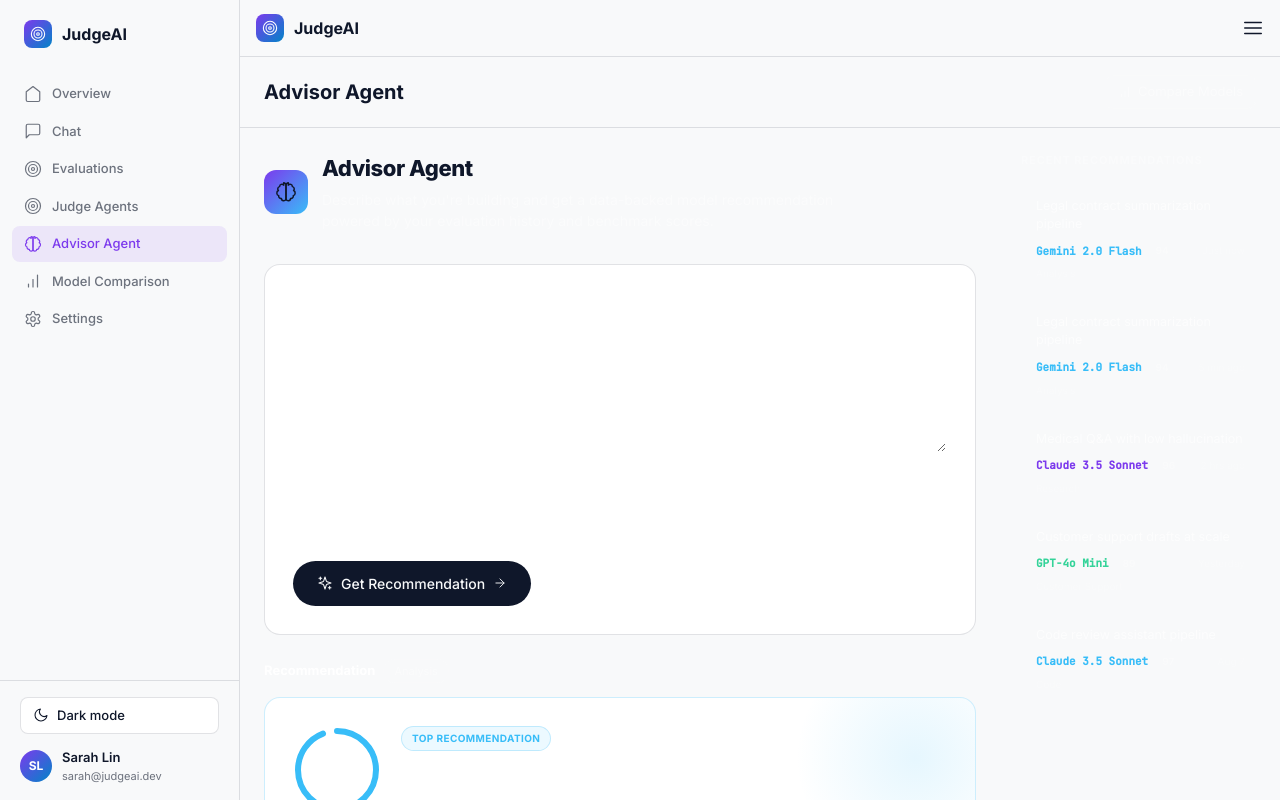
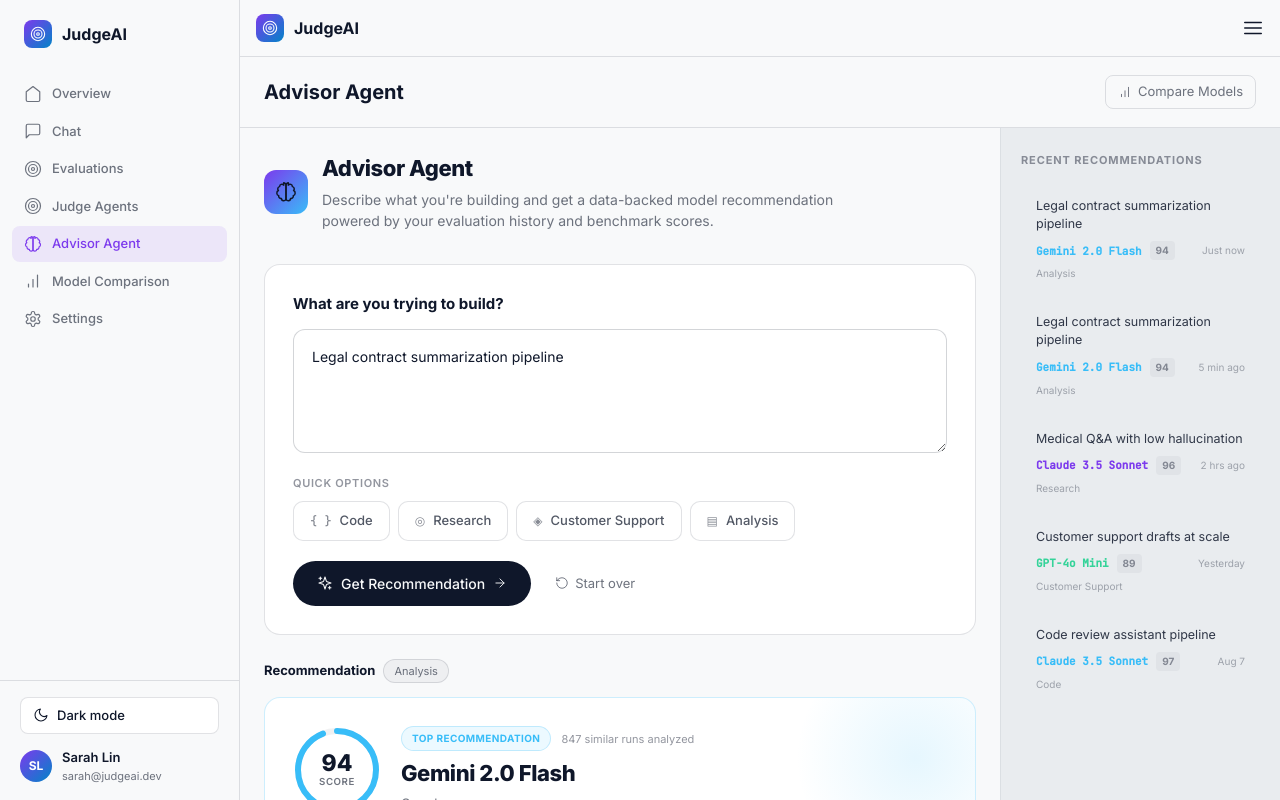
Before and after one commit to Siddhi11-star/llm-evalution-system, a React (Vite) app in the folder frontend/landing_page/: page /dashboard/advisor in a window 1280 px wide. Both pictures are taken after a click on the button 1140 px from the left and 239 px from the top of the page. Shown: the top 800 px of the page. Built offline with nearby package versions, Linux system fonts and the light colour scheme.

Commit message:
Update AdvisorAgent.tsx

```diff
--- a/frontend/landing_page/src/pages/AdvisorAgent.tsx
+++ b/frontend/landing_page/src/pages/AdvisorAgent.tsx
@@ -362,15 +362,15 @@
   return (
     <div style={{ position: 'relative', width: size, height: size, flexShrink: 0 }}>
       <svg viewBox={`0 0 ${size} ${size}`} width={size} height={size} style={{ transform: 'rotate(-90deg)' }}>
-        <circle cx={size / 2} cy={size / 2} r={r} fill="none" stroke="rgba(255,255,255,0.06)" strokeWidth={6} />
+        <circle cx={size / 2} cy={size / 2} r={r} fill="none" stroke="var(--color-border-faint)" strokeWidth={6} />
         <circle cx={size / 2} cy={size / 2} r={r} fill="none" stroke={color} strokeWidth={6}
           strokeDasharray={circ} strokeDashoffset={offset} strokeLinecap="round"
           style={{ transition: 'stroke-dashoffset 0.8s ease' }}
         />
       </svg>
       <div style={{ position: 'absolute', inset: 0, display: 'flex', flexDirection: 'column', alignItems: 'center', justifyContent: 'center' }}>
-        <span style={{ fontSize: size * 0.26, fontWeight: 800, color: '#fff', lineHeight: 1 }}>{score}</span>
-        <span style={{ fontSize: size * 0.11, color: 'rgba(255,255,255,0.4)', fontWeight: 600, letterSpacing: '0.06em' }}>SCORE</span>
+        <span style={{ fontSize: size * 0.26, fontWeight: 800, color: 'var(--color-foreground)', lineHeight: 1 }}>{score}</span>
+        <span style={{ fontSize: size * 0.11, color: 'var(--color-muted)', fontWeight: 600, letterSpacing: '0.06em' }}>SCORE</span>
       </div>
     </div>
   )
@@ -378,9 +378,9 @@
 
 function MetricPill({ label, value, accent }: { label: string; value: string; accent?: string }) {
   return (
-    <div style={{ background: 'rgba(255,255,255,0.03)', borderRadius: 10, padding: '10px 14px', border: '1px solid rgba(255,255,255,0.06)' }}>
-      <div style={{ fontSize: 10, color: 'rgba(255,255,255,0.35)', marginBottom: 4, fontWeight: 600, letterSpacing: '0.06em', textTransform: 'uppercase' }}>{label}</div>
-      <div style={{ fontSize: 15, fontWeight: 700, color: accent ?? '#fff' }}>{value}</div>
+    <div style={{ background: 'var(--color-surface)', borderRadius: 10, padding: '10px 14px', border: '1px solid var(--color-border-faint)' }}>
+      <div style={{ fontSize: 10, color: 'var(--color-muted-faint)', marginBottom: 4, fontWeight: 600, letterSpacing: '0.06em', textTransform: 'uppercase' }}>{label}</div>
+      <div style={{ fontSize: 15, fontWeight: 700, color: accent ?? 'var(--color-foreground)' }}>{value}</div>
     </div>
   )
 }
@@ -392,7 +392,7 @@
   return (
     <ul style={{ listStyle: 'none', margin: 0, padding: 0, display: 'flex', flexDirection: 'column', gap: 8 }}>
       {items.map(item => (
-        <li key={item} style={{ display: 'flex', alignItems: 'flex-start', gap: 8, fontSize: 13, color: 'rgba(255,255,255,0.65)', lineHeight: 1.5 }}>
+        <li key={item} style={{ display: 'flex', alignItems: 'flex-start', gap: 8, fontSize: 13, color: 'var(--color-muted-stronger)', lineHeight: 1.5 }}>
           <span style={{ width: 16, height: 16, borderRadius: '50%', background: bg, border: `1px solid ${border}`, display: 'flex', alignItems: 'center', justifyContent: 'center', color, flexShrink: 0, marginTop: 1, fontSize: 10 }}>
             {variant === 'strength' ? '✓' : '−'}
           </span>
@@ -413,10 +413,10 @@
           <div style={{ flex: 1, minWidth: 200 }}>
             <div style={{ display: 'flex', alignItems: 'center', gap: 10, marginBottom: 6, flexWrap: 'wrap' }}>
               <span style={{ fontSize: 10, padding: '4px 10px', borderRadius: 9999, background: `${rec.color}18`, border: `1px solid ${rec.color}40`, color: rec.color, fontWeight: 700, letterSpacing: '0.04em' }}>TOP RECOMMENDATION</span>
-              <span style={{ fontSize: 11, color: 'rgba(255,255,255,0.35)' }}>{similarRuns} similar runs analyzed</span>
+              <span style={{ fontSize: 11, color: 'var(--color-muted-faint)' }}>{similarRuns} similar runs analyzed</span>
             </div>
-            <h3 style={{ margin: '0 0 4px', fontSize: 22, fontWeight: 800, letterSpacing: '-0.02em', color: '#fff' }}>{rec.model}</h3>
-            <p style={{ margin: 0, fontSize: 13, color: 'rgba(255,255,255,0.4)' }}>{rec.provider}</p>
+            <h3 style={{ margin: '0 0 4px', fontSize: 22, fontWeight: 800, letterSpacing: '-0.02em', color: 'var(--color-foreground)' }}>{rec.model}</h3>
+            <p style={{ margin: 0, fontSize: 13, color: 'var(--color-muted)' }}>{rec.provider}</p>
           </div>
         </div>
 
@@ -446,18 +446,18 @@
   return (
     <div className="card-base" style={{ padding: 20, display: 'flex', flexDirection: 'column', gap: 14, height: '100%' }}>
       <div style={{ display: 'flex', alignItems: 'center', justifyContent: 'space-between' }}>
-        <span style={{ fontSize: 10, fontWeight: 700, color: 'rgba(255,255,255,0.35)', letterSpacing: '0.06em' }}>ALT #{rank}</span>
+        <span style={{ fontSize: 10, fontWeight: 700, color: 'var(--color-muted-faint)', letterSpacing: '0.06em' }}>ALT #{rank}</span>
         <span style={{ fontSize: 18, fontWeight: 800, color: rec.color }}>{rec.score}</span>
       </div>
       <div>
-        <div style={{ fontSize: 15, fontWeight: 700, color: '#fff', marginBottom: 2 }}>{rec.model}</div>
-        <div style={{ fontSize: 11, color: 'rgba(255,255,255,0.35)' }}>{rec.provider}</div>
+        <div style={{ fontSize: 15, fontWeight: 700, color: 'var(--color-foreground)', marginBottom: 2 }}>{rec.model}</div>
+        <div style={{ fontSize: 11, color: 'var(--color-muted-faint)' }}>{rec.provider}</div>
       </div>
       <div style={{ display: 'grid', gridTemplateColumns: '1fr 1fr', gap: 8 }}>
         <MetricPill label="Cost" value={rec.costPerRequest} />
         <MetricPill label="Latency" value={rec.latencyP95} />
       </div>
-      <p style={{ margin: 0, fontSize: 12, color: 'rgba(255,255,255,0.45)', lineHeight: 1.55 }}>
+      <p style={{ margin: 0, fontSize: 12, color: 'var(--color-muted)', lineHeight: 1.55 }}>
         {rec.strengths[0]}
       </p>
     </div>
@@ -477,7 +477,7 @@
           ))}
         </div>
       </div>
-      <p style={{ margin: 0, fontSize: 14, color: 'rgba(255,255,255,0.5)' }}>Analyzing your task against evaluation history & benchmarks…</p>
+      <p style={{ margin: 0, fontSize: 14, color: 'var(--color-muted)' }}>Analyzing your task against evaluation history & benchmarks…</p>
     </div>
   )
 }
@@ -527,9 +527,9 @@
   return (
     <>
       <TopBar title="Advisor Agent">
-        <Link to="/dashboard/compare" style={{ display: 'flex', alignItems: 'center', gap: 6, fontSize: 13, color: 'rgba(255,255,255,0.45)', textDecoration: 'none', padding: '6px 12px', borderRadius: 8, border: '1px solid rgba(255,255,255,0.08)', transition: 'all 0.15s' }}
-          onMouseEnter={e => { e.currentTarget.style.color = '#fff'; e.currentTarget.style.borderColor = 'rgba(255,255,255,0.15)' }}
-          onMouseLeave={e => { e.currentTarget.style.color = 'rgba(255,255,255,0.45)'; e.currentTarget.style.borderColor = 'rgba(255,255,255,0.08)' }}
+        <Link to="/dashboard/compare" style={{ display: 'flex', alignItems: 'center', gap: 6, fontSize: 13, color: 'var(--color-muted)', textDecoration: 'none', padding: '6px 12px', borderRadius: 8, border: '1px solid var(--color-border)', transition: 'all 0.15s' }}
+          onMouseEnter={e => { e.currentTarget.style.color = 'var(--color-foreground)'; e.currentTarget.style.borderColor = 'var(--color-border-light)' }}
+          onMouseLeave={e => { e.currentTarget.style.color = 'var(--color-muted)'; e.currentTarget.style.borderColor = 'var(--color-border)' }}
         >
           <IcCompare size={14} /> Compare Models
         </Link>
@@ -546,7 +546,7 @@
               </div>
               <div>
                 <h2 style={{ margin: 0, fontSize: 22, fontWeight: 800, letterSpacing: '-0.02em' }}>Advisor Agent</h2>
-                <p style={{ margin: '4px 0 0', fontSize: 14, color: 'rgba(255,255,255,0.45)', maxWidth: 560, lineHeight: 1.55 }}>
+                <p style={{ margin: '4px 0 0', fontSize: 14, color: 'var(--color-muted)', maxWidth: 560, lineHeight: 1.55 }}>
                   Describe what you're building and get a data-backed model recommendation powered by your evaluation history and benchmark scores.
                 </p>
               </div>
@@ -555,7 +555,7 @@
 
           {/* Task input */}
           <div className="card-base" style={{ padding: 28, marginBottom: 24 }}>
-            <label htmlFor="advisor-task" style={{ display: 'block', fontSize: 15, fontWeight: 700, color: '#fff', marginBottom: 14 }}>
+            <label htmlFor="advisor-task" style={{ display: 'block', fontSize: 15, fontWeight: 700, color: 'var(--color-foreground)', marginBottom: 14 }}>
               What are you trying to build?
             </label>
             <textarea
@@ -566,30 +566,30 @@
               rows={4}
               style={{
                 width: '100%', boxSizing: 'border-box', resize: 'vertical', minHeight: 110,
-                background: 'rgba(255,255,255,0.03)', border: '1px solid rgba(255,255,255,0.1)',
-                borderRadius: 12, padding: '16px 18px', fontSize: 14, color: '#fff',
+                background: 'var(--color-surface)', border: '1px solid var(--color-border-light)',
+                borderRadius: 12, padding: '16px 18px', fontSize: 14, color: 'var(--color-foreground)',
                 outline: 'none', fontFamily: 'Inter, sans-serif', lineHeight: 1.6,
                 transition: 'border-color 0.15s',
               }}
               onFocus={e => (e.target.style.borderColor = 'rgba(124,58,237,0.5)')}
-              onBlur={e => (e.target.style.borderColor = 'rgba(255,255,255,0.1)')}
+              onBlur={e => (e.target.style.borderColor = 'var(--color-border-light)')}
             />
 
             <div style={{ marginTop: 16 }}>
-              <div style={{ fontSize: 11, fontWeight: 600, color: 'rgba(255,255,255,0.35)', letterSpacing: '0.06em', textTransform: 'uppercase', marginBottom: 10 }}>Quick options</div>
+              <div style={{ fontSize: 11, fontWeight: 600, color: 'var(--color-muted-faint)', letterSpacing: '0.06em', textTransform: 'uppercase', marginBottom: 10 }}>Quick options</div>
               <div style={{ display: 'flex', flexWrap: 'wrap', gap: 8 }}>
                 {QUICK_OPTIONS.map(opt => {
                   const active = activeCategory === opt.id
                   return (
                     <button key={opt.id} onClick={() => handleQuickOption(opt)} style={{
                       display: 'flex', alignItems: 'center', gap: 8, padding: '9px 16px', borderRadius: 10,
-                      background: active ? `${opt.color}15` : 'rgba(255,255,255,0.03)',
-                      border: `1px solid ${active ? `${opt.color}50` : 'rgba(255,255,255,0.08)'}`,
-                      color: active ? opt.color : 'rgba(255,255,255,0.6)',
+                      background: active ? `${opt.color}15` : 'var(--color-surface)',
+                      border: `1px solid ${active ? `${opt.color}50` : 'var(--color-border)'}`,
+                      color: active ? opt.color : 'var(--color-muted-strong)',
                       cursor: 'pointer', fontSize: 13, fontWeight: 500, transition: 'all 0.15s',
                     }}
-                      onMouseEnter={e => { if (!active) { e.currentTarget.style.background = 'rgba(255,255,255,0.06)'; e.currentTarget.style.color = '#fff' } }}
-                      onMouseLeave={e => { if (!active) { e.currentTarget.style.background = 'rgba(255,255,255,0.03)'; e.currentTarget.style.color = 'rgba(255,255,255,0.6)' } }}
+                      onMouseEnter={e => { if (!active) { e.currentTarget.style.background = 'var(--color-border-faint)'; e.currentTarget.style.color = 'var(--color-foreground)' } }}
+                      onMouseLeave={e => { if (!active) { e.currentTarget.style.background = 'var(--color-surface)'; e.currentTarget.style.color = 'var(--color-muted-strong)' } }}
                     >
                       <span style={{ fontFamily: 'JetBrains Mono, monospace', fontSize: 12, opacity: 0.7 }}>{opt.icon}</span>
                       {opt.label}
@@ -612,9 +612,9 @@
               </button>
               {result && (
                 <button onClick={() => { setResult(null); setTask(''); setActiveCategory(null) }}
-                  style={{ display: 'flex', alignItems: 'center', gap: 6, fontSize: 13, color: 'rgba(255,255,255,0.4)', background: 'none', border: 'none', cursor: 'pointer', padding: '8px 12px' }}
-                  onMouseEnter={e => (e.currentTarget.style.color = '#fff')}
-                  onMouseLeave={e => (e.currentTarget.style.color = 'rgba(255,255,255,0.4)')}
+                  style={{ display: 'flex', alignItems: 'center', gap: 6, fontSize: 13, color: 'var(--color-muted)', background: 'none', border: 'none', cursor: 'pointer', padding: '8px 12px' }}
+                  onMouseEnter={e => (e.currentTarget.style.color = 'var(--color-foreground)')}
+                  onMouseLeave={e => (e.currentTarget.style.color = 'var(--color-muted)')}
                 >
                   <IcRotate size={14} /> Start over
                 </button>
@@ -630,15 +630,15 @@
               {/* Primary recommendation */}
               <div>
                 <div style={{ display: 'flex', alignItems: 'center', gap: 8, marginBottom: 14 }}>
-                  <div style={{ fontSize: 13, fontWeight: 700, color: '#fff' }}>Recommendation</div>
-                  <span style={{ fontSize: 11, padding: '3px 10px', borderRadius: 9999, background: 'rgba(255,255,255,0.05)', border: '1px solid rgba(255,255,255,0.08)', color: 'rgba(255,255,255,0.4)' }}>{result.category}</span>
+                  <div style={{ fontSize: 13, fontWeight: 700, color: 'var(--color-foreground)' }}>Recommendation</div>
+                  <span style={{ fontSize: 11, padding: '3px 10px', borderRadius: 9999, background: 'var(--color-hover)', border: '1px solid var(--color-border)', color: 'var(--color-muted)' }}>{result.category}</span>
                 </div>
                 <PrimaryRecCard rec={result.primary} similarRuns={result.similarRuns} />
               </div>
 
               {/* Alternatives */}
               <div>
-                <div style={{ fontSize: 13, fontWeight: 700, color: '#fff', marginBottom: 14 }}>Alternative Models</div>
+                <div style={{ fontSize: 13, fontWeight: 700, color: 'var(--color-foreground)', marginBottom: 14 }}>Alternative Models</div>
                 <div style={{ display: 'grid', gridTemplateColumns: 'repeat(auto-fit, minmax(220px, 1fr))', gap: 14 }}>
                   {result.alternatives.map((alt, i) => (
                     <AltModelCard key={alt.model} rec={alt} rank={i + 1} />
@@ -654,10 +654,10 @@
                   </div>
                   <h3 style={{ margin: 0, fontSize: 16, fontWeight: 700 }}>Why this recommendation?</h3>
                 </div>
-                <p style={{ margin: '0 0 20px', fontSize: 14, color: 'rgba(255,255,255,0.55)', lineHeight: 1.7 }}>{result.rationale}</p>
+                <p style={{ margin: '0 0 20px', fontSize: 14, color: 'var(--color-muted-strong)', lineHeight: 1.7 }}>{result.rationale}</p>
                 <div style={{ display: 'flex', flexDirection: 'column', gap: 10 }}>
                   {result.whyPoints.map(point => (
-                    <div key={point} style={{ display: 'flex', alignItems: 'flex-start', gap: 10, fontSize: 13, color: 'rgba(255,255,255,0.65)', lineHeight: 1.55 }}>
+                    <div key={point} style={{ display: 'flex', alignItems: 'flex-start', gap: 10, fontSize: 13, color: 'var(--color-muted-stronger)', lineHeight: 1.55 }}>
                       <span style={{ width: 20, height: 20, borderRadius: '50%', background: 'rgba(124,58,237,0.15)', border: '1px solid rgba(124,58,237,0.3)', display: 'flex', alignItems: 'center', justifyContent: 'center', color: '#A78BFA', flexShrink: 0, marginTop: 1 }}>
                         <IcCheck size={11} />
                       </span>
@@ -665,7 +665,7 @@
                     </div>
                   ))}
                 </div>
-                <div style={{ marginTop: 24, paddingTop: 20, borderTop: '1px solid rgba(255,255,255,0.06)', display: 'flex', gap: 12, flexWrap: 'wrap' }}>
+                <div style={{ marginTop: 24, paddingTop: 20, borderTop: '1px solid var(--color-border-faint)', display: 'flex', gap: 12, flexWrap: 'wrap' }}>
                   <Link to="/dashboard/evaluations" className="pill-primary" style={{ fontSize: 13, padding: '10px 18px', textDecoration: 'none', display: 'inline-flex', alignItems: 'center', gap: 6 }}>
                     Run Evaluation <IcArrowRight size={13} />
                   </Link>
@@ -679,7 +679,7 @@
 
           {/* Empty state hint */}
           {!result && !loading && (
-            <div style={{ textAlign: 'center', padding: '32px 16px', color: 'rgba(255,255,255,0.25)' }}>
+            <div style={{ textAlign: 'center', padding: '32px 16px', color: 'var(--color-muted-weak)' }}>
               <p style={{ margin: 0, fontSize: 13 }}>Enter a task description or pick a quick option, then click Get Recommendation.</p>
             </div>
           )}
@@ -687,10 +687,10 @@
 
         {/* Recent sidebar */}
         <aside className="advisor-recent" style={{
-          width: 280, flexShrink: 0, borderLeft: '1px solid rgba(255,255,255,0.06)',
-          padding: '24px 20px', overflowY: 'auto', background: 'rgba(255,255,255,0.01)',
+          width: 280, flexShrink: 0, borderLeft: '1px solid var(--color-border-faint)',
+          padding: '24px 20px', overflowY: 'auto', background: 'var(--color-surface-deeper)',
         }}>
-          <div style={{ fontSize: 11, fontWeight: 700, color: 'rgba(255,255,255,0.35)', letterSpacing: '0.08em', textTransform: 'uppercase', marginBottom: 16 }}>
+          <div style={{ fontSize: 11, fontWeight: 700, color: 'var(--color-muted-faint)', letterSpacing: '0.08em', textTransform: 'uppercase', marginBottom: 16 }}>
             Recent Recommendations
           </div>
           <div style={{ display: 'flex', flexDirection: 'column', gap: 6 }}>
@@ -700,18 +700,18 @@
                 background: 'transparent', border: '1px solid transparent', transition: 'all 0.15s',
                 width: '100%',
               }}
-                onMouseEnter={e => { e.currentTarget.style.background = 'rgba(255,255,255,0.04)'; e.currentTarget.style.borderColor = 'rgba(255,255,255,0.06)' }}
+                onMouseEnter={e => { e.currentTarget.style.background = 'var(--color-input-bg)'; e.currentTarget.style.borderColor = 'var(--color-border-faint)' }}
                 onMouseLeave={e => { e.currentTarget.style.background = 'transparent'; e.currentTarget.style.borderColor = 'transparent' }}
               >
-                <div style={{ fontSize: 12.5, color: 'rgba(255,255,255,0.65)', lineHeight: 1.45, marginBottom: 8 }}>{item.task}</div>
+                <div style={{ fontSize: 12.5, color: 'var(--color-muted-stronger)', lineHeight: 1.45, marginBottom: 8 }}>{item.task}</div>
                 <div style={{ display: 'flex', justifyContent: 'space-between', alignItems: 'center' }}>
                   <div style={{ display: 'flex', alignItems: 'center', gap: 8 }}>
                     <span style={{ fontSize: 11, fontWeight: 700, color: item.color, fontFamily: 'JetBrains Mono, monospace' }}>{item.model}</span>
-                    <span style={{ fontSize: 10, fontWeight: 700, color: 'rgba(255,255,255,0.3)', background: 'rgba(255,255,255,0.05)', padding: '2px 6px', borderRadius: 4 }}>{item.score}</span>
+                    <span style={{ fontSize: 10, fontWeight: 700, color: 'var(--color-muted-faint)', background: 'var(--color-hover)', padding: '2px 6px', borderRadius: 4 }}>{item.score}</span>
                   </div>
-                  <span style={{ fontSize: 10, color: 'rgba(255,255,255,0.25)' }}>{item.ts}</span>
+                  <span style={{ fontSize: 10, color: 'var(--color-muted-weak)' }}>{item.ts}</span>
                 </div>
-                <div style={{ fontSize: 10, color: 'rgba(255,255,255,0.25)', marginTop: 6 }}>{item.category}</div>
+                <div style={{ fontSize: 10, color: 'var(--color-muted-weak)', marginTop: 6 }}>{item.category}</div>
               </button>
             ))}
           </div>
@@ -722,7 +722,7 @@
         @keyframes advisorPulse { 0%,100%{opacity:0.3;transform:scale(0.85)} 50%{opacity:1;transform:scale(1)} }
         @media (max-width: 960px) {
           .advisor-layout { flex-direction: column !important; }
-          .advisor-recent { width: 100% !important; border-left: none !important; border-top: 1px solid rgba(255,255,255,0.06) !important; }
+          .advisor-recent { width: 100% !important; border-left: none !important; border-top: 1px solid var(--color-border-faint) !important; }
         }
       `}</style>
     </>
```
